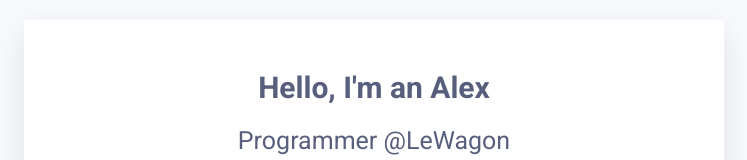
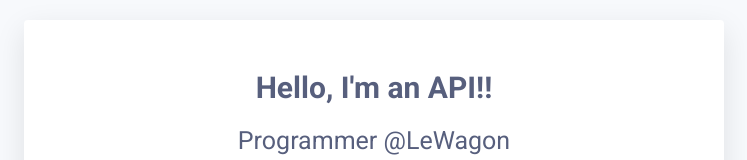
Before and after one commit to alexdougls/profile, a plain HTML site: page index.html in a window 1280 px wide. Shown: the top 160 px of the page, without its empty margins (266-1013 px from the left). Drawn offline with nearby package versions, Linux system fonts and the light colour scheme.

Commit message:
Wording adjustments

```diff
--- a/index.html
+++ b/index.html
@@ -38,7 +38,7 @@
 <body>
   <div class="container">
     <div class="card-white text-align">
-      <h1>Hello, I'm an Alex</h1>
+      <h1>Hello, I'm an API!!</h1>
       <h2>Programmer @LeWagon</h2>
       <img src="images/profil_picture.JPG" alt="profile picture" width="300px" class="avatar-rounded">
       <p>
```
